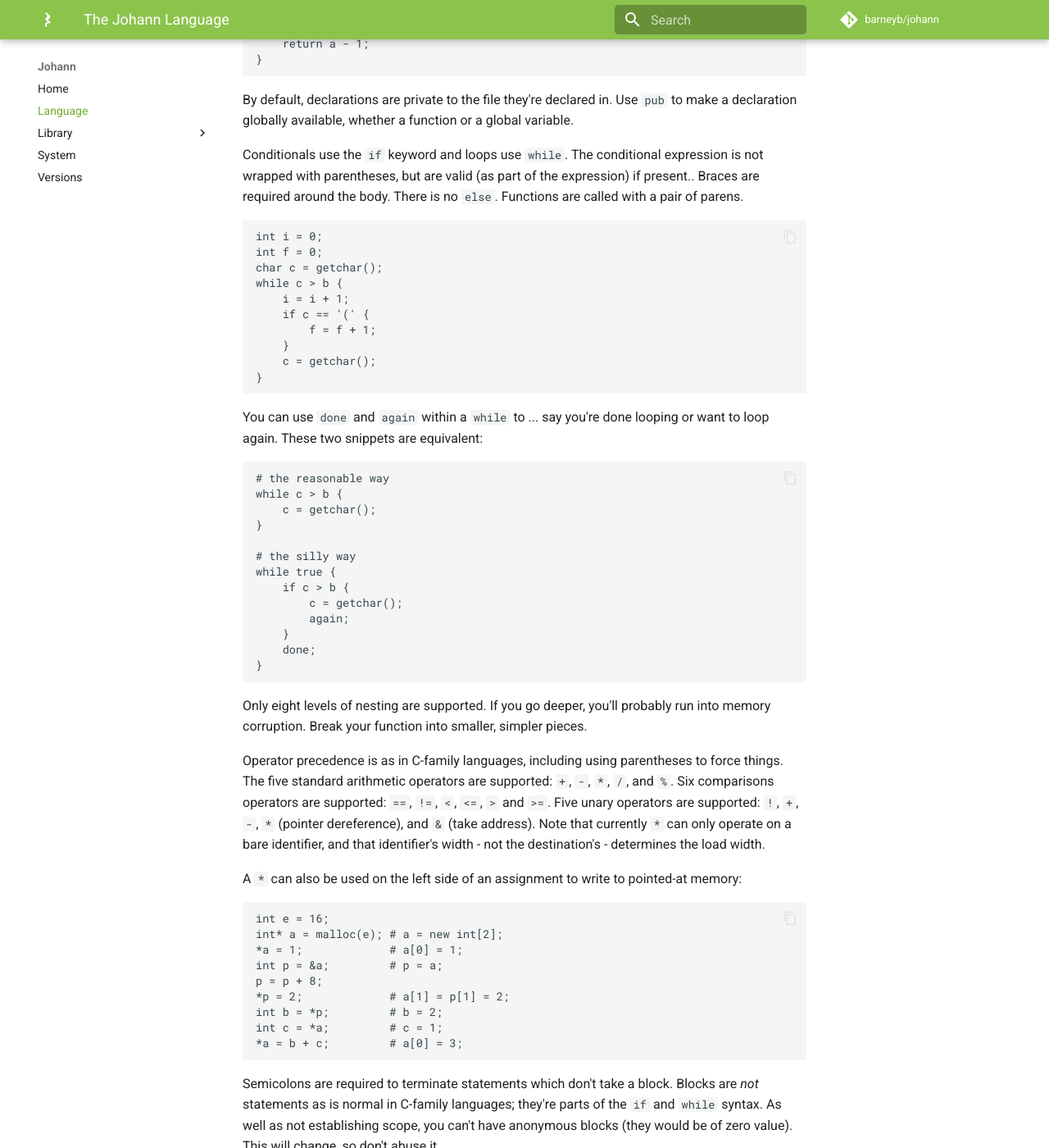
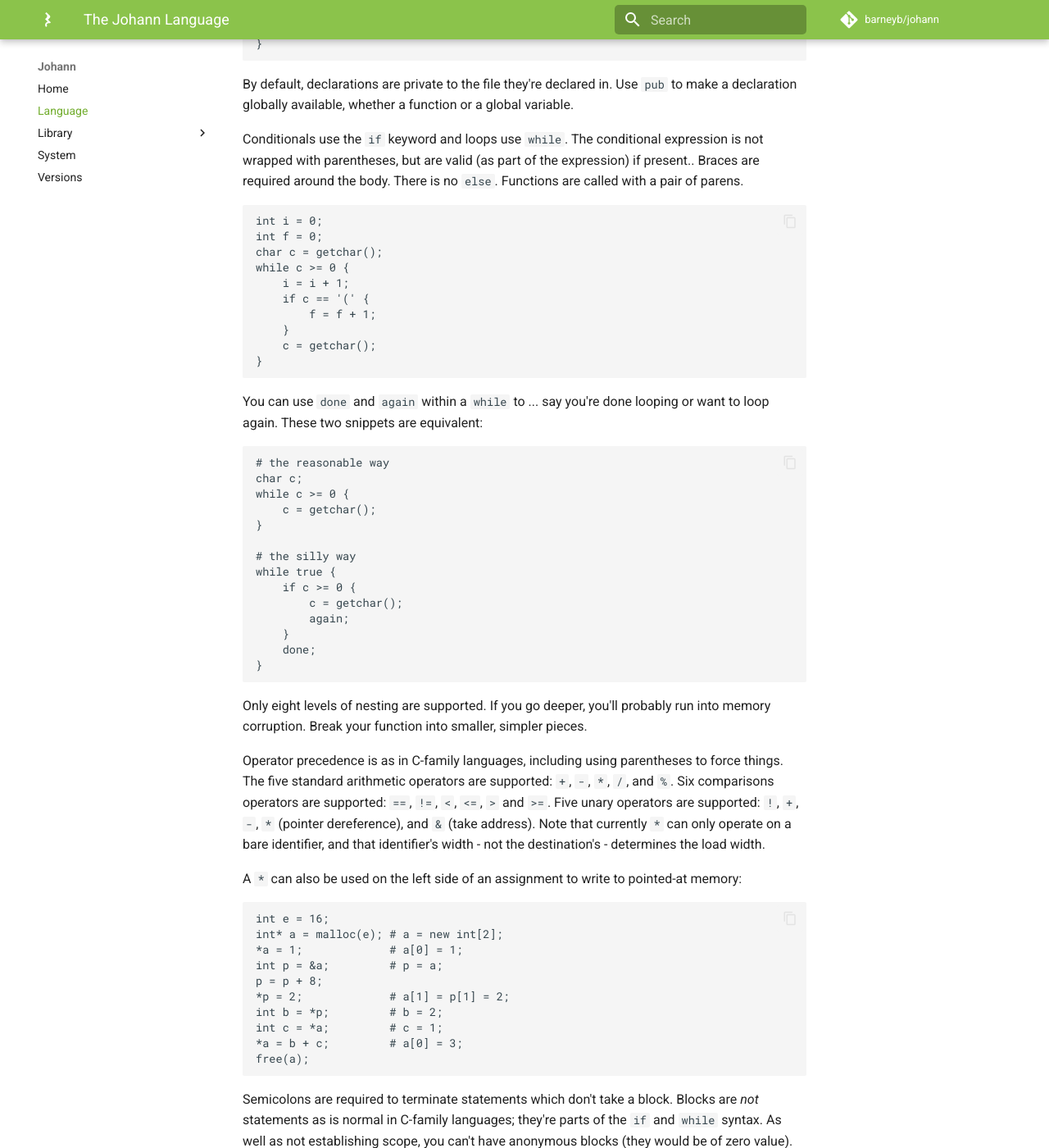
Before and after one commit to barneyb/johann, an MkDocs documentation site: the page built from documentation/docs/language/index.md, in a window 1280 px wide and 1400 px high, scrolled down 745 px. Shown: the whole window at 82% size. Built offline with MkDocs 1.6.1 and Material for MkDocs 9.7.7, drawn with Linux system fonts in a browser that asks for light colours; comment, search, counter and statistics services are not loaded.

Commit message:
build/run all code samples in the docs as part of johanndoc

````diff
--- a/documentation/docs/language/index.md
+++ b/documentation/docs/language/index.md
@@ -6,48 +6,56 @@
 
 Functions are declared with the `fn` keyword. Use `return` to return (with a value or not). The entry point for a program is always a `pub` function named `main`. Functions may have up to eight local variables, which are always scoped to the function. There's not (yet) a way to declare a return type.
 
-    pub fn main() {
-        return 0;
-    }
+```johann
+pub fn main() {
+    return 0;
+}
+```
 
 `main` can be declared with zero, one, or two arguments, which will be passed POSIX `argc` and `argv` values. This program will print its name and exit with the number of command line arguments it received.
 
-    pub fn main(int a, char** b) {
-        b = *b;
-        puts(b);
-        return a - 1;
-    }
+```johann
+pub fn main(int a, char** b) {
+    puts(*b);
+    return a - 1;
+}
+```
 
 By default, declarations are private to the file they're declared in. Use `pub` to make a declaration globally available, whether a function or a global variable.
 
 Conditionals use the `if` keyword and loops use `while`. The conditional expression is not wrapped with parentheses, but are valid (as part of the expression) if present.. Braces are required around the body. There is no `else`. Functions are called with a pair of parens.
 
-    int i = 0;
-    int f = 0;
-    char c = getchar();
-    while c > b {
-        i = i + 1;
-        if c == '(' {
-            f = f + 1;
-        }
-        c = getchar();
+```johann
+int i = 0;
+int f = 0;
+char c = getchar();
+while c >= 0 {
+    i = i + 1;
+    if c == '(' {
+        f = f + 1;
     }
+    c = getchar();
+}
+```
 
 You can use `done` and `again` within a `while` to ... say you're done looping or want to loop again. These two snippets are equivalent:
 
-    # the reasonable way
-    while c > b {
+```johann
+# the reasonable way
+char c;
+while c >= 0 {
+    c = getchar();
+}
+
+# the silly way
+while true {
+    if c >= 0 {
         c = getchar();
+        again;
     }
-
-    # the silly way
-    while true {
-        if c > b {
-            c = getchar();
-            again;
-        }
-        done;
-    }
+    done;
+}
+```
 
 Only eight levels of nesting are supported. If you go deeper, you'll probably run into memory corruption. Break your function into smaller, simpler pieces.
 
@@ -55,15 +63,18 @@
 
 A `*` can also be used on the left side of an assignment to write to pointed-at memory:
 
-    int e = 16;
-    int* a = malloc(e); # a = new int[2];
-    *a = 1;             # a[0] = 1;
-    int p = &a;         # p = a;
-    p = p + 8;
-    *p = 2;             # a[1] = p[1] = 2;
-    int b = *p;         # b = 2;
-    int c = *a;         # c = 1;
-    *a = b + c;         # a[0] = 3;
+```johann
+int e = 16;
+int* a = malloc(e); # a = new int[2];
+*a = 1;             # a[0] = 1;
+int p = &a;         # p = a;
+p = p + 8;
+*p = 2;             # a[1] = p[1] = 2;
+int b = *p;         # b = 2;
+int c = *a;         # c = 1;
+*a = b + c;         # a[0] = 3;
+free(a);
+```
 
 Semicolons are required to terminate statements which don't take a block. Blocks are _not_ statements as is normal in C-family languages; they're parts of the `if` and `while` syntax. As well as not establishing scope, you can't have anonymous blocks (they would be of zero value). This will change, so don't abuse it.
 
@@ -77,39 +88,45 @@
 
 Functions can declare formal arguments within their parentheses, to create local variables from passed values. These are normal variables, which means functions can take at most eight arguments.
 
-    fn add(int a, int b) {
-        return a + b;
-    }
+```johann
+fn add(int a, int b) {
+    return a + b;
+}
+```
 
 A function call can have a max of eight parameters (which really only matters for [`printf`](../library/index.md#io)). A couple ways to print "one: 1" to STDOUT, using the `add` function defined above and several of the standard library functions:
 
-    # convoluted:
-    char* c = "one: ";
-    printf(c);
-    int a = -1;
-    int b = 2;
-    a = add(a, b);
-    c = itoa(a);
-    puts(c);
-    free(c);           # don't leak memory
+```johann
+# convoluted:
+char* c = "one: ";
+printf(c);
+int a = -1;
+int b = 2;
+a = add(a, b);
+c = itoa(a);
+puts(c);
+free(c);           # don't leak memory
 
-    # easier:
-    char* f = "one: %i\n";
-    a = 1;
-    printf(f, a);
+# easier:
+char* f = "one: %i\n";
+a = 1;
+printf(f, a);
 
-    # easiest:
-    printf("one: %i\n", 1);
+# easiest:
+printf("one: %i\n", 1);
+```
 
 Both functions and global variables can be declared without being defined. This is needed to reference them. Function calls do not (yet) require a reference, but taking an address (to make a function pointer) does. Global variables always require a reference, simple use or taking an address. This program prints an externally-defined greeting three times, in three different ways:
 
-    char* GREETING;             # declare variable defined somewhere else
-    fn puts(char* str);         # declare jstdlib function
+```johann
+char* GREETING;             # declare variable defined somewhere else
+fn puts(char* str);         # declare jstdlib function
 
-    pub fn main() {
-        char* str = GREETING;   # deref global (declaration required)
-        void* puts_ptr = &puts; # take address of function (declaration required)
-        puts(str);              # call declared jstdlib function
-        puts_ptr(str);          # invoke through pointer
-        printf(str);            # call undeclared jstdlib function
-    }
+pub fn main() {
+    char* str = GREETING;   # deref global (declaration required)
+    void* puts_ptr = &puts; # take address of function (declaration required)
+    puts(str);              # call declared jstdlib function
+    puts_ptr(str);          # invoke through pointer
+    printf(str);            # call undeclared jstdlib function
+}
+```
````
Also changed, not shown: 2 other files.
